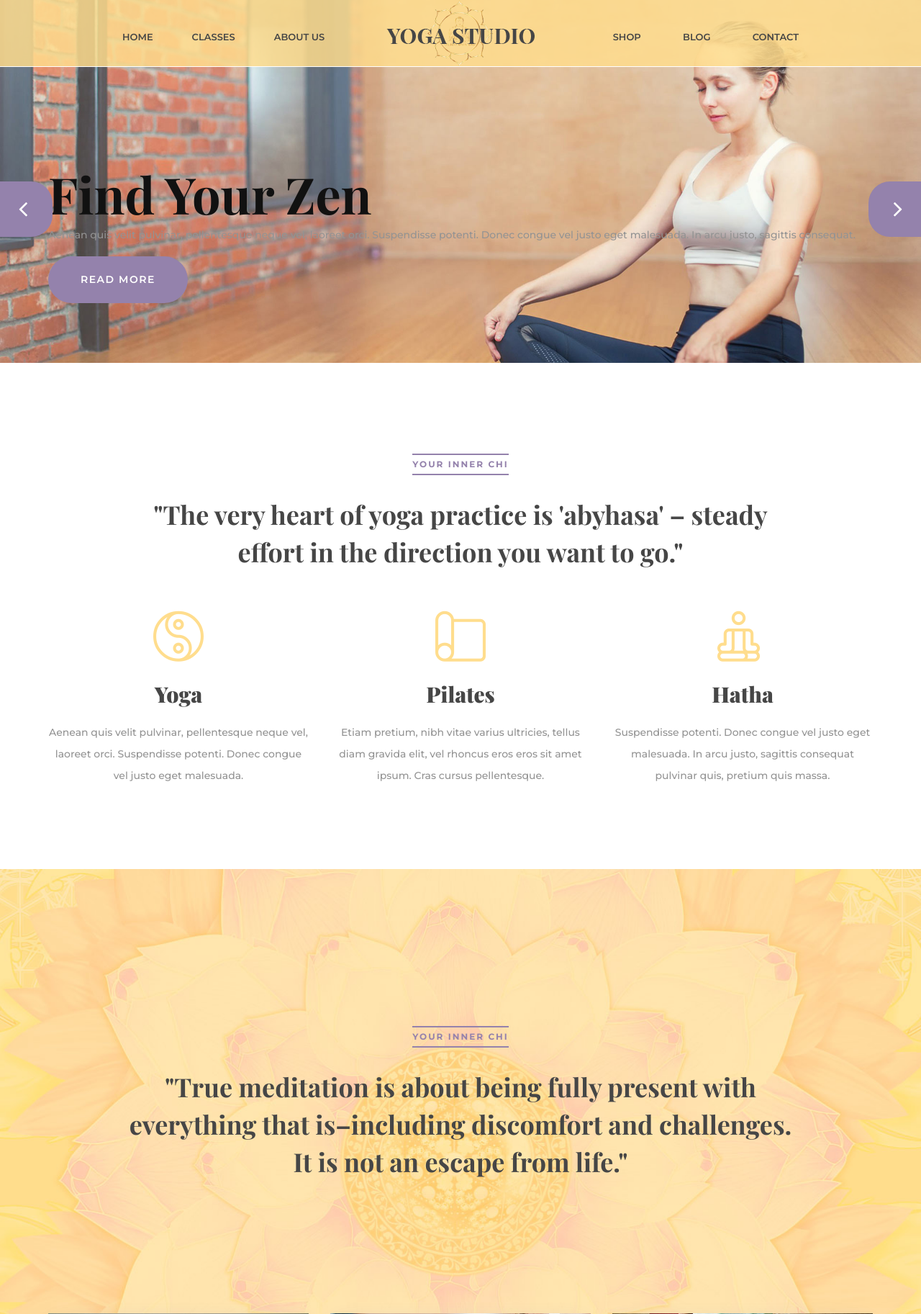
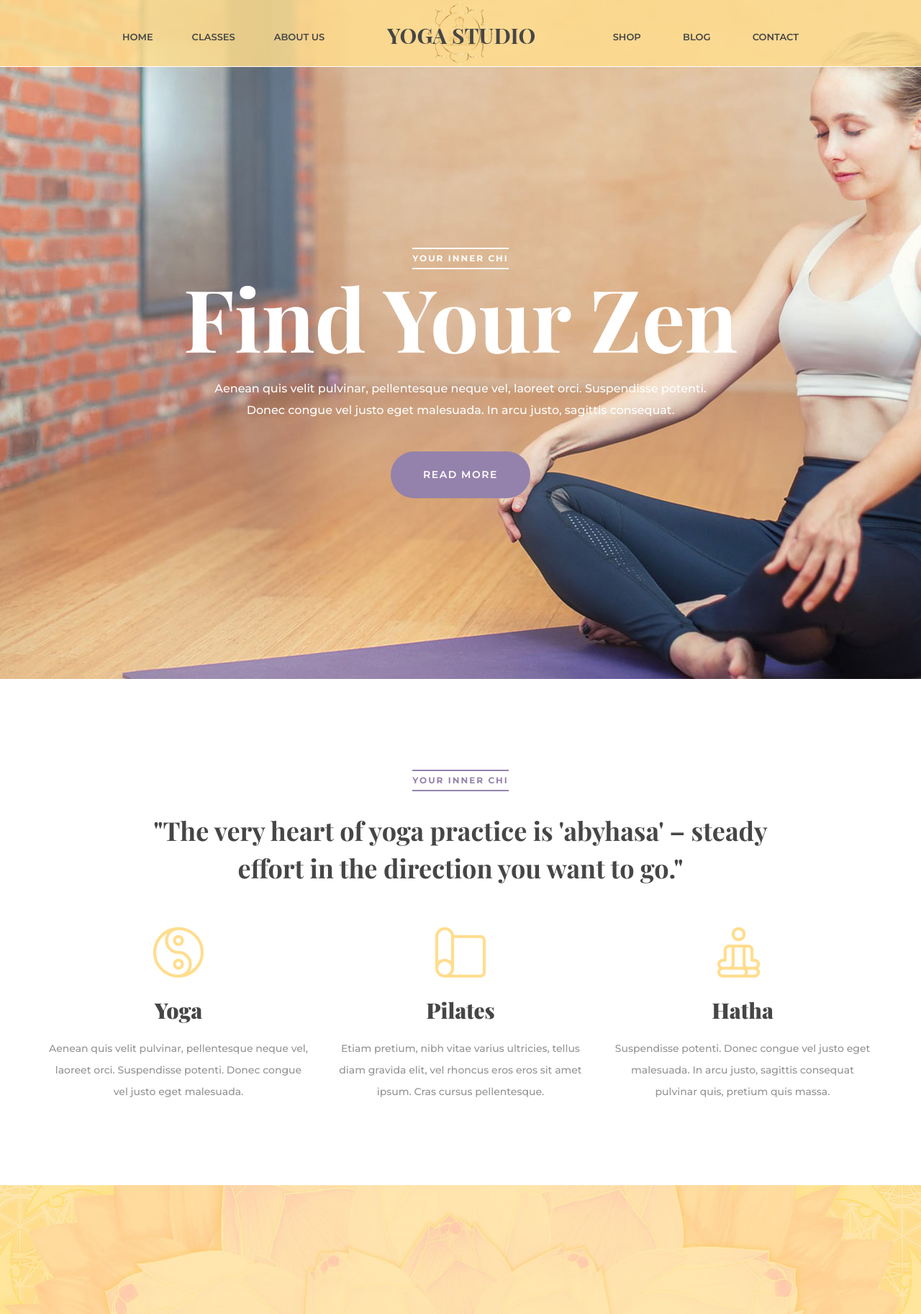
Before and after one commit to gitkrsna/yogasite, a Django app: page / in a window 1280 px wide. Shown: the top 1825 px of the page at 72% size. Run offline with Django 3.2, Linux system fonts and the light colour scheme; some libraries are stand-ins or nearby versions.

Commit message:
first commit

```diff
--- a/templates/index.html
+++ b/templates/index.html
@@ -11,7 +11,7 @@
     <!-- Hero Slider Section Begin -->
     <section class="hero-slider">
         <div class="slider-items owl-carousel">
-            <div class="hero-single set-bg spad" data-setbg="/static/img/hero-slider/hero-slider-1.jpg">
+            <div class="single-slider-item set-bg" data-setbg="/static/img/hero-slider/hero-slider-1.jpg">
                 <div class="container">
                     <span class="tickler-text">Your inner Chi</span>
                     <h1>Find Your Zen</h1>
@@ -19,22 +19,7 @@
                     <a href="#" class="primary-btn">Read More</a>
                 </div>
             </div>
-            <div class="hero-single set-bg spad" data-setbg="/static/img/hero-slider/hero-slider-2.jpg">
-                <div class="container">
-                    <span class="tickler-text">Your inner Chi</span>
-                    <h1>Find Your Zen</h1>
-                    <p>Aenean quis velit pulvinar, pellentesque neque vel, laoreet orci. Suspendisse potenti. Donec congue vel justo eget malesuada. In arcu justo, sagittis consequat.</p>
-                    <a href="#" class="primary-btn">Read More</a>
-                </div>
-            </div>
-            <div class="hero-single set-bg spad" data-setbg="/static/img/hero-slider/hero-slider-3.jpg">
-                <div class="container">
-                    <span class="tickler-text">Your inner Chi</span>
-                    <h1>Find Your Zen</h1>
-                    <p>Aenean quis velit pulvinar, pellentesque neque vel, laoreet orci. Suspendisse potenti. Donec congue vel justo eget malesuada. In arcu justo, sagittis consequat.</p>
-                    <a href="#" class="primary-btn">Read More</a>
-                </div>
-            </div>
+
         </div>
     </section>
     <!-- Hero Slider Section End -->
```
